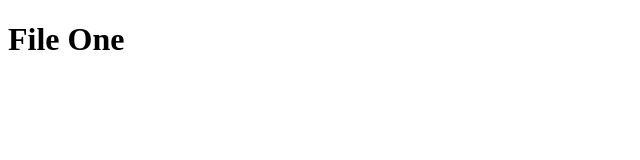
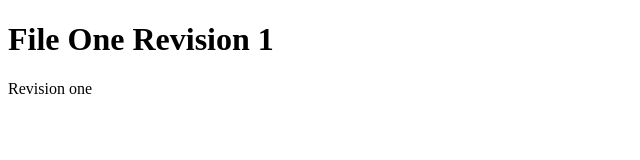
Before and after one commit to ViktorShevchenko/learnGit, a plain HTML site: page index.html in a window 1280 px wide. Shown: the whole page, without its empty margins (0-640 px from the left). Drawn offline with Linux system fonts and the light colour scheme.

Commit message:
first revision

```diff
--- a/index.html
+++ b/index.html
@@ -5,6 +5,7 @@
     <title>File One</title>
 </head>
 <body>
-<h1>File One</h1>
+<h1>File One Revision 1</h1>
+<p>Revision one</p>
 </body>
 </html>
```
